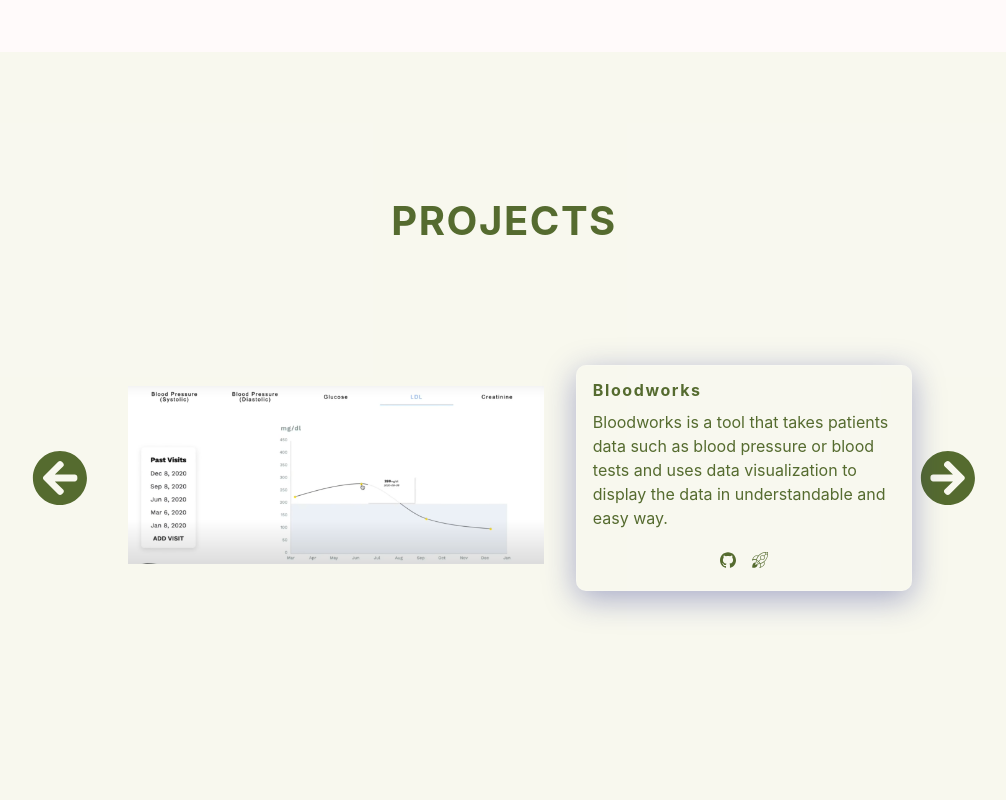
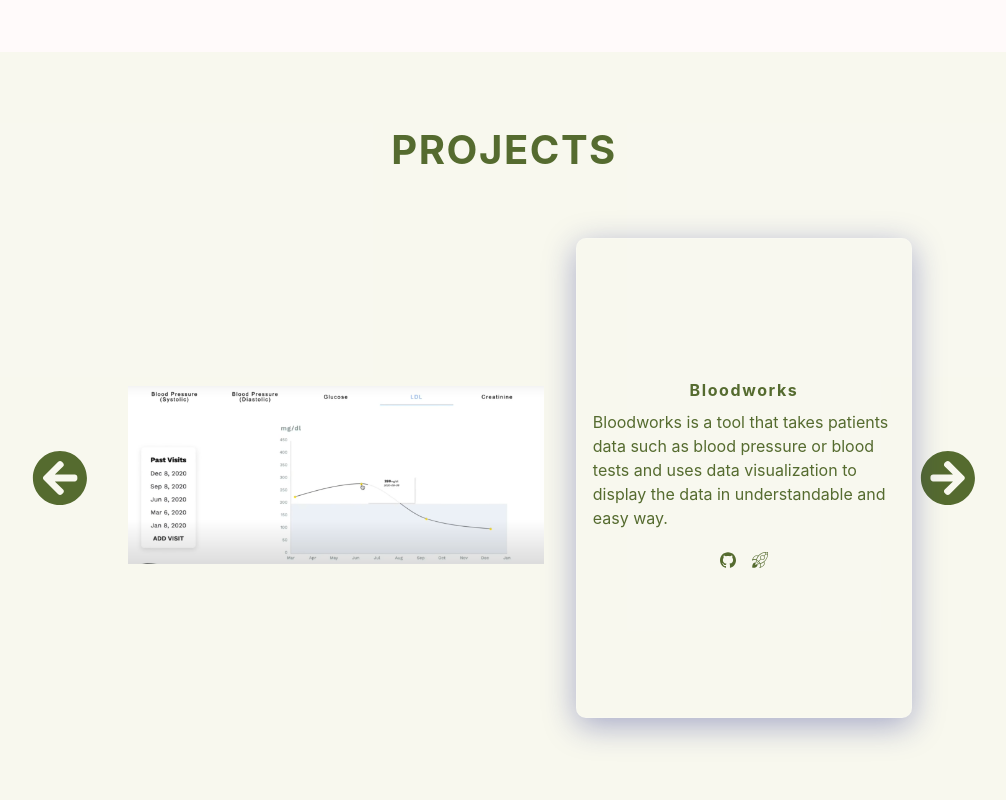
Before and after one commit to IuliiaPavlova/portfolio-v2, a React (Create React App) app: page / in a window 1280 px wide. Shown: the part 894-1694 px from the top of the page, without its empty margins (136-1142 px from the left). Built offline with nearby package versions, Linux system fonts and the light colour scheme.

Commit message:
style(hero, slider): fix Hero image for mobile, add hover on the slider image

```diff
--- a/src/styles/hero.scss
+++ b/src/styles/hero.scss
@@ -1,9 +1,11 @@
 .main {
   display: flex;
-  margin: 1rem;
+  margin: 1rem auto;
   padding: 5rem 2rem;
   flex-direction: column-reverse;
   height: 100vh;
+  align-items: center;
+  justify-content: center;
 }
 .main-photo {
   width: 15rem;
--- a/src/styles/sliderProjects.scss
+++ b/src/styles/sliderProjects.scss
@@ -28,6 +28,10 @@
   width: 15rem;
   height: auto;
   padding: 2rem;
+}
+.project-img :hover {
+  width: 25rem;
+  height: auto;
 }
 .prev-arrow {
   font-size: 70px;
@@ -69,8 +73,20 @@
     height: auto;
     padding: 2rem;
   }
+  .project-img :hover {
+    width: 50rem;
+    height: auto;
+  }
   .project {
     flex-direction: row;
     width: 80vw;
+    height: 50vh;
+  }
+  .project-description {
+    height: 30rem;
+    display: flex;
+    flex-direction: column;
+    justify-content: center;
+    align-items: center;
   }
 }
```
